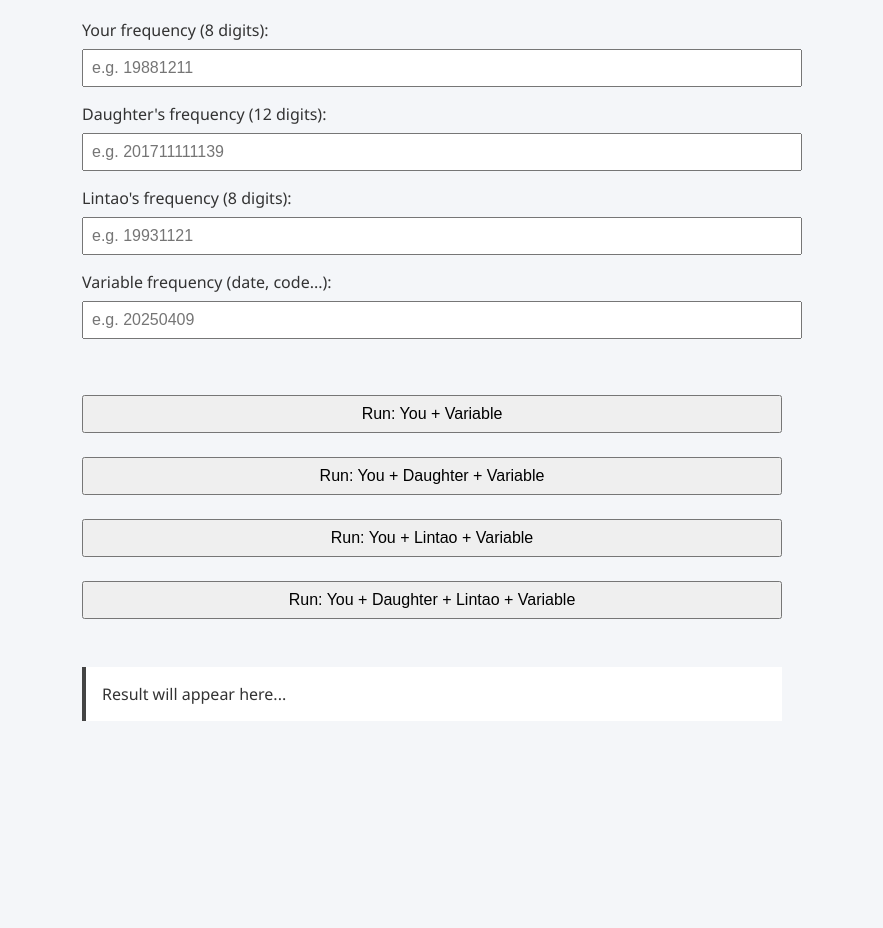
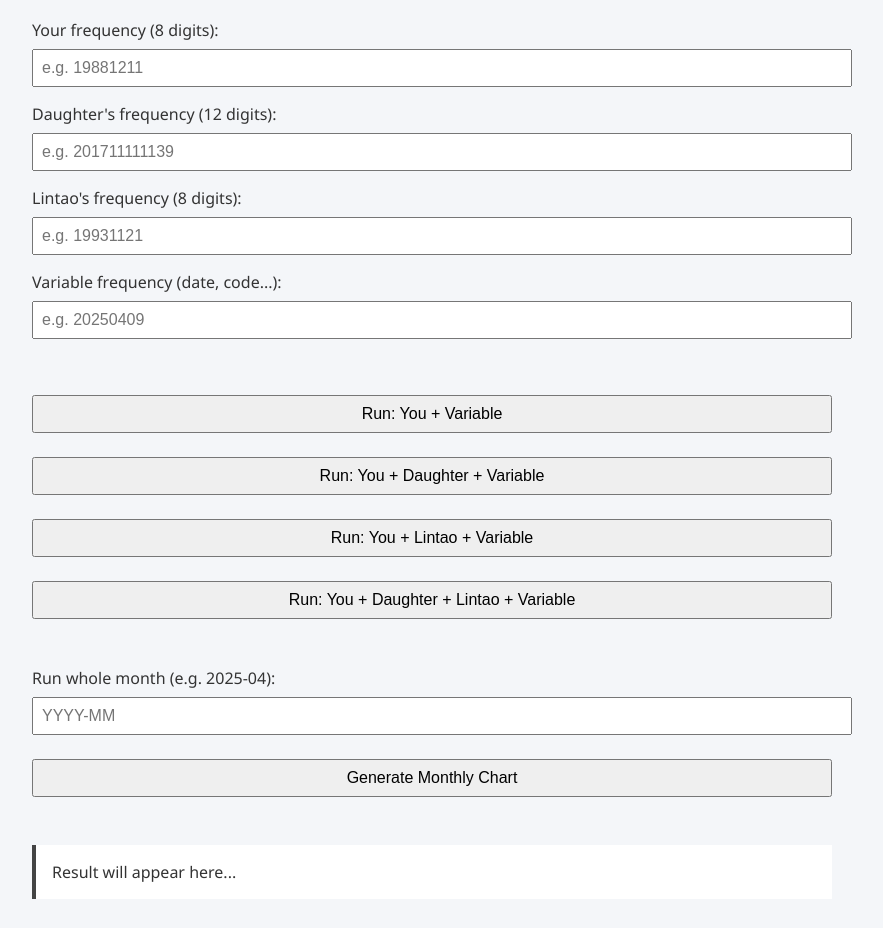
Before and after one commit to MochiC17/Stela-tool, a plain HTML site: page index.html in a window 1280 px wide. Shown: the part 102-1030 px from the top of the page, without its empty margins (208-1091 px from the left). Before the commit the page ends 887 px from the top, so only its background shows below. Drawn offline with nearby package versions, Linux system fonts and the light colour scheme.

Commit message:
更新 index.html

```diff
--- a/index.html
+++ b/index.html
@@ -1,16 +1,16 @@
-<!DOCTYPE html>
-<html lang="en">
+<!DOCTYPE html><html lang="en">
 <head>
   <meta charset="UTF-8" />
-  <meta name="viewport" content="width=device-width, initial-scale=1.0"/>
+  <meta name="viewport" content="width=device-width, initial-scale=1.0" />
   <title>Stela｜Frequency System</title>
+  <script src="https://cdn.jsdelivr.net/npm/chart.js"></script>
   <style>
     body {
       background-color: #f4f6f9;
       font-family: 'Segoe UI', sans-serif;
       color: #333;
       padding: 2rem;
-      max-width: 700px;
+      max-width: 800px;
       margin: auto;
     }
     h1 { text-align: center; }
@@ -28,12 +28,14 @@
       padding: 1rem;
       white-space: pre-wrap;
     }
+    canvas {
+      background: #fff;
+      padding: 1rem;
+    }
   </style>
 </head>
 <body>
-  <h1>Stela｜Frequency Calculator</h1>
-
-  <div class="section">
+  <h1>Stela｜Frequency Calculator</h1>  <div class="section">
     <label>Your frequency (8 digits):</label>
     <input id="you" placeholder="e.g. 19881211" />
     <label>Daughter's frequency (12 digits):</label>
@@ -42,18 +44,18 @@
     <input id="lintao" placeholder="e.g. 19931121" />
     <label>Variable frequency (date, code...):</label>
     <input id="variable" placeholder="e.g. 20250409" />
-  </div>
-
-  <div class="section">
+  </div>  <div class="section">
     <button onclick="runCombination('you')">Run: You + Variable</button>
     <button onclick="runCombination('you-daughter')">Run: You + Daughter + Variable</button>
     <button onclick="runCombination('you-lintao')">Run: You + Lintao + Variable</button>
     <button onclick="runCombination('all')">Run: You + Daughter + Lintao + Variable</button>
-  </div>
-
-  <div class="section" id="result">Result will appear here...</div>
-
-  <script>
+  </div>  <div class="section">
+    <label>Run whole month (e.g. 2025-04):</label>
+    <input id="monthInput" placeholder="YYYY-MM" />
+    <button onclick="runMonthlyChart()">Generate Monthly Chart</button>
+  </div>  <div class="section" id="result">Result will appear here...</div>  <div class="section">
+    <canvas id="monthlyChart" height="300"></canvas>
+  </div>  <script>
     function parseInput(str) {
       return str.split('').map(n => parseInt(n)).filter(n => !isNaN(n));
     }
@@ -76,6 +78,7 @@
       }
       return {
         clarity: clarity + "%",
+        clarityValue: clarity,
         variables,
         upgrade,
         tag
@@ -100,6 +103,41 @@
         `Upgradeable: ${result.upgrade}\n` +
         `Status: ${result.tag}`;
     }
-  </script>
-</body>
+
+    function runMonthlyChart() {
+      const you = parseInput(document.getElementById('you').value);
+      const input = document.getElementById('monthInput').value.trim();
+      const [year, month] = input.split('-');
+      const daysInMonth = new Date(year, month, 0).getDate();
+      const labels = [], data = [];
+
+      for (let day = 1; day <= daysInMonth; day++) {
+        const dayStr = day.toString().padStart(2, '0');
+        const variable = parseInput(`${year}${month}${dayStr}`);
+        const full = [...you, ...variable];
+        const result = evaluateFrequency(full);
+        labels.push(`${month}/${dayStr}`);
+        data.push(result.clarityValue);
+      }
+
+      new Chart(document.getElementById('monthlyChart'), {
+        type: 'line',
+        data: {
+          labels: labels,
+          datasets: [{
+            label: 'Clarity % per Day',
+            data: data,
+            borderColor: '#444',
+            backgroundColor: 'rgba(0,0,0,0)',
+            tension: 0.3
+          }]
+        },
+        options: {
+          scales: {
+            y: { min: 0, max: 100 }
+          }
+        }
+      });
+    }
+  </script></body>
 </html>
```
